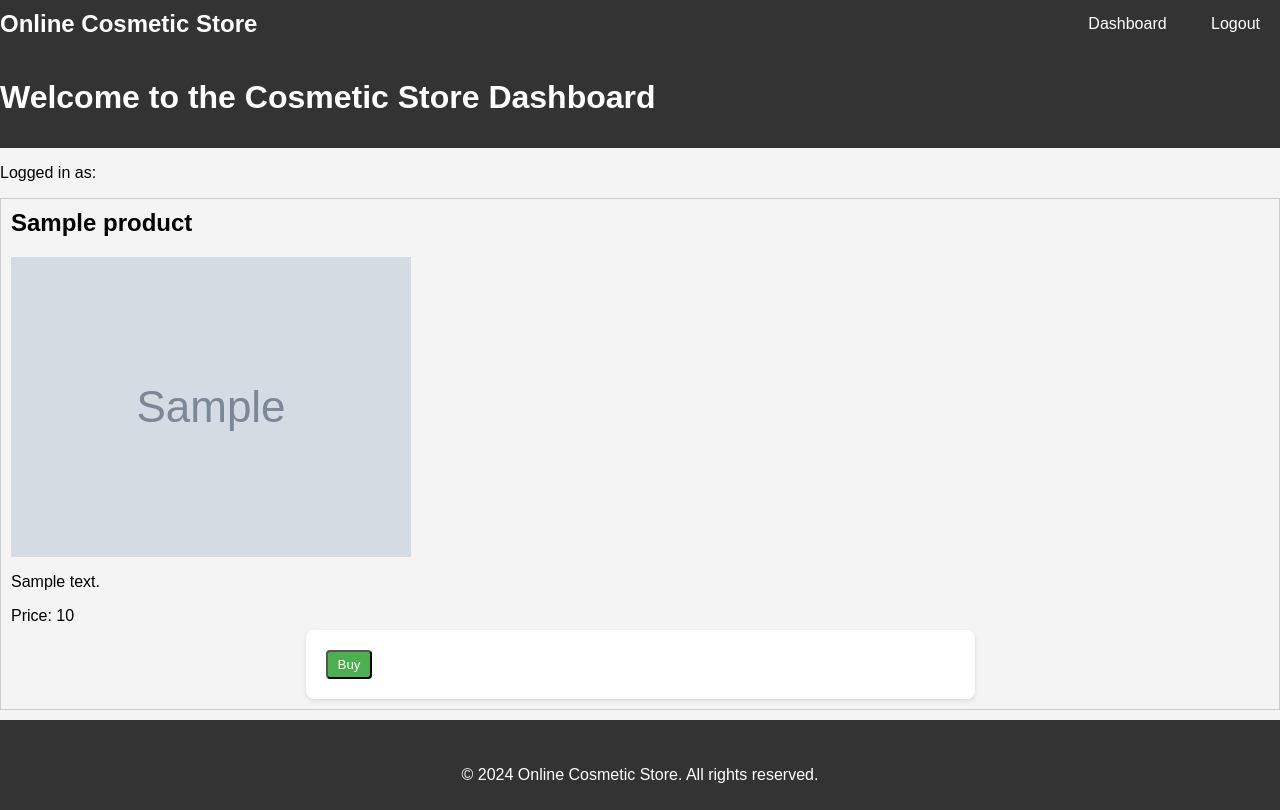
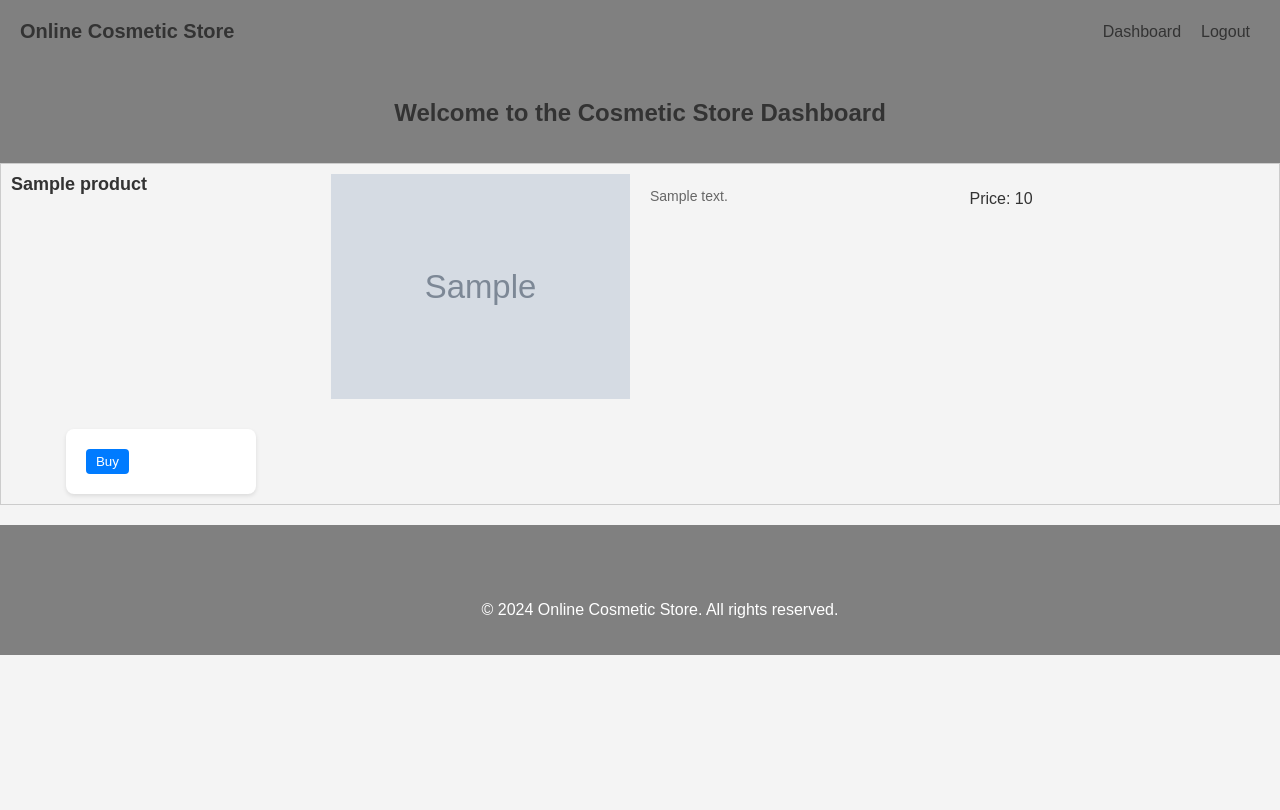
Before and after one commit to vsmm-world/PHP-Ecommerce-Porject--nv-, a PHP site: page /php/dashboard.php in a window 1280 px wide. After the commit the page ends 655 px from the top, so only its background shows below. Run offline with PHP 8.4, Linux system fonts and the light colour scheme; the visitor is signed in with stand-in values (Sample User, id 1); tables that the repository leaves empty or names only in its code hold one stand-in row (values such as "Sample post"); grey boxes marked "Sample" are stand-in pictures.

Commit message:
styling : Done

```diff
--- a/php/dashboard.php
+++ b/php/dashboard.php
@@ -78,6 +78,10 @@
         .product-card h2 {
             margin-top: 0;
         }
+        .product-card img {
+            max-width: 100%;
+            height: auto;
+        }
         .product-card p {
             margin-bottom: 5px;
         }
@@ -91,27 +95,30 @@
             border-radius: 4px;
         }
     </style>
+    <link rel="stylesheet" href="userSide.css">
 </head>
 <body>
     <header>
-        <h1>Welcome to the Cosmetic Store Dashboard</h1>
+        <h1 class="dashboard-title">Welcome to the Cosmetic Store Dashboard</h1>
     </header>
     <main>
         <?php if ($loggedInUser !== null): ?>
-            <p>Logged in as: <?php echo $loggedInUser['first_name']; ?></p>
+            <!-- <p class="user-info">Logged in as: <?php echo $loggedInUser['first_name']; ?></p> -->
             <!-- Display additional user information if needed -->
         <?php else: ?>
-            <p>Not logged in</p>
-            <!-- Add login/signup options here if needed -->
+            <p class="user-info">Not logged in</p>
+            <?php if ($loggedInUser === null): ?>
+                <?php header("Location: login.php"); ?>
+            <?php endif; ?>
         <?php endif; ?>
 
         <!-- Display some products -->
         <?php foreach ($products as $product): ?>
             <div class="product-card">
-                <h2><?php echo $product['name']; ?></h2>
-                <img src="<?php echo $product['image_url']; ?>" alt="Product Image">
-                <p><?php echo $product['short_description']; ?></p>
-                <p>Price: <?php echo $product['price']; ?></p>
+                <h2 class="product-name"><?php echo $product['name']; ?></h2>
+                <img class="product-image" src="<?php echo $product['image_url']; ?>" alt="Product Image">
+                <p class="product-description"><?php echo $product['short_description']; ?></p>
+                <p class="product-price">Price: <?php echo $product['price']; ?></p>
                 <?php if ($loggedInUser !== null): ?>
                     <form action="../php_process/buy.php" method="post">
                         <input type="hidden" name="customer_id" value="<?php echo $loggedInUser['id']; ?>">
--- a/php/header.php
+++ b/php/header.php
@@ -1,8 +1,51 @@
 <link rel="stylesheet" href="../style.css">
+<style>
+    /* Navbar styles */
+    header {
+        background-color: grey;
+        padding: 10px;
+        color: white;
+    }
+
+    nav {
+        display: flex;
+        justify-content: space-between;
+        align-items: center;
+    }
+
+    .company-name a {
+        font-size: 20px;
+        font-weight: bold;
+        text-decoration: none;
+        color: #333;
+    }
+
+    .menu ul {
+        list-style-type: none;
+        margin: 0;
+        padding: 0;
+        display: flex;
+    }
+
+    .menu ul li {
+        margin-right: 10px;
+    }
+
+    .menu ul li a {
+        text-decoration: none;
+        color: #333;
+    }
+
+    .menu ul li a:hover {
+
+        color: #ff0000;
+    }
+</style>
+
 <header>
     <nav>
         <div class="company-name">
-            <a href="./">Online Cosmetic Store</a>
+            <a href="#">Online Cosmetic Store</a>
         </div>
         <div class="menu">
             <ul>
--- a/php/logout.php
+++ b/php/logout.php
@@ -1,3 +1,5 @@
+
+<?php
 // Start session
 session_start();
 
@@ -11,3 +13,4 @@
 // Redirect to login page
 header("Location: ../php/login.php");
 exit();
+?>
--- a/php/userSide.css
+++ b/php/userSide.css
@@ -0,0 +1,72 @@
+/* CSS styles for the user side of the Cosmetic Store Dashboard */
+
+/* Header styles */
+header {
+    text-align: center;
+    /* background-color: #f2f2f2; */
+    padding: 20px;
+}
+
+.dashboard-title {
+    font-size: 24px;
+    color: #333;
+}
+
+/* User info styles */
+.user-info {
+    font-size: 16px;
+    color: #666;
+    margin-bottom: 10px;
+}
+
+/* Product card styles */
+.product-card {
+    border: 1px solid #ccc;
+    padding: 10px;
+    margin-bottom: 20px;
+    display: grid;
+    grid-template-columns: repeat(4, 1fr);
+    grid-gap: 20px;
+}
+
+.product-name {
+    font-size: 18px;
+    color: #333;
+    margin-bottom: 5px;
+}
+
+.product-image {
+    width: 100%;
+    max-width: 200px;
+    height: auto;
+    margin-bottom: 10px;
+}
+
+.product-description {
+    font-size: 14px;
+    color: #666;
+    margin-bottom: 10px;
+}
+
+.product-price {
+    font-size: 16px;
+    color: #333;
+    margin-bottom: 10px;
+}
+
+.buy-button {
+    background-color: #007bff;
+    color: #fff;
+    padding: 5px 10px;
+    border: none;
+    cursor: pointer;
+}
+
+/* Footer styles */
+footer {
+    text-align: center;
+    background-color: grey;
+    padding: 20px;
+}
+
+/* Add any additional CSS styles here */
```
Also changed, not shown: admin/index.php (+44 -3 lines), admin/register.php (+59 -7 lines), php/login.php (+17 -2 lines).
